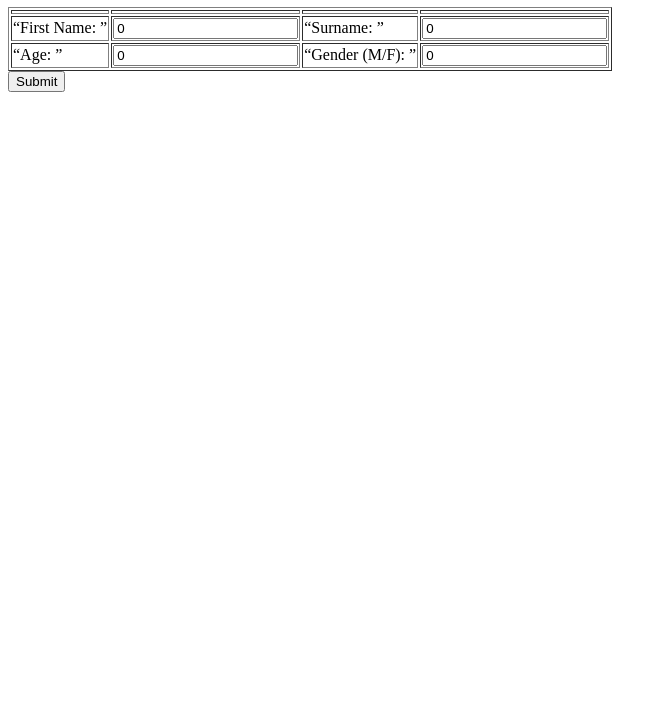
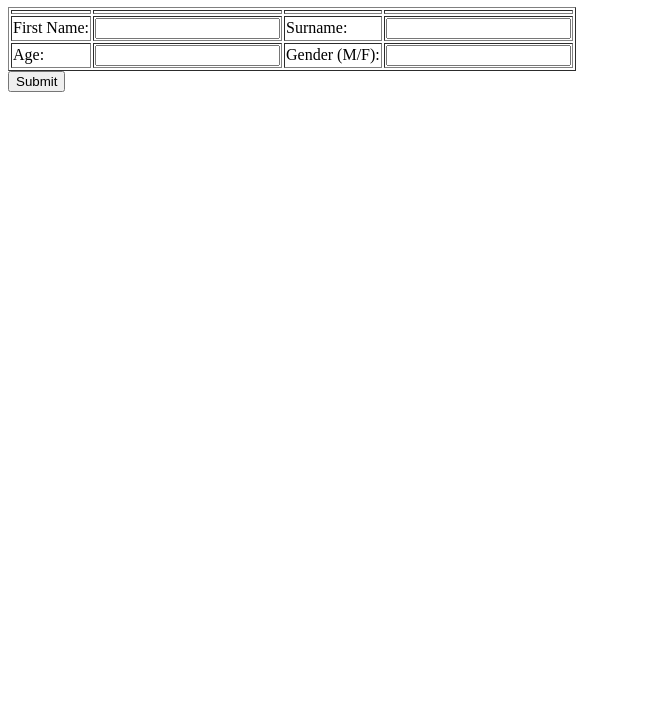
Before and after one commit to samiraelrayyes/SEG3102, a plain HTML site: page Lab1-ClientInformation/web/index.html in a window 1280 px wide. Shown: the part 73-800 px from the top of the page, without its empty margins (0-667 px from the left). Drawn offline with Linux system fonts and the light colour scheme.

Commit message:
removed quotes

```diff
--- a/Lab1-ClientInformation/nbproject/private/private.xml
+++ b/Lab1-ClientInformation/nbproject/private/private.xml
@@ -1,4 +1,8 @@
 <?xml version="1.0" encoding="UTF-8"?>
 <project-private xmlns="http://www.netbeans.org/ns/project-private/1">
     <editor-bookmarks xmlns="http://www.netbeans.org/ns/editor-bookmarks/2" lastBookmarkId="0"/>
+    <open-files xmlns="http://www.netbeans.org/ns/projectui-open-files/1">
+        <file>file:/Users/samira/Dropbox/SEG3102-A/workspace/Lab1-ClientInformation/web/index.html</file>
+        <file>file:/Users/samira/Dropbox/SEG3102-A/workspace/Lab1-ClientInformation/src/java/clientInformation/ClientInformationServlet.java</file>
+    </open-files>
 </project-private>
--- a/Lab1-ClientInformation/web/index.html
+++ b/Lab1-ClientInformation/web/index.html
@@ -22,16 +22,16 @@ and open the template in the editor.
                 </thead>
                 <tbody>
                     <tr>
-                        <td>“First Name: ”</td>
-                        <td><input type="text" name="FirstName" value="0" /></td>
-                        <td>“Surname: ”</td>
-                        <td><input type="text" name="Surname" value="0" /></td>
+                        <td>First Name: </td>
+                        <td><input type="text" name="FirstName" value="" /></td>
+                        <td>Surname: </td>
+                        <td><input type="text" name="Surname" value="" /></td>
                     </tr>
                     <tr>
-                        <td>“Age: ”</td>
-                        <td><input type="text" name="Age" value="0" /></td>
-                        <td>“Gender (M/F): ”</td>
-                        <td><input type="text" name="Gender" value="0" /></td>
+                        <td>Age: </td>
+                        <td><input type="text" name="Age" value="" /></td>
+                        <td>Gender (M/F): </td>
+                        <td><input type="text" name="Gender" value="" /></td>
                     </tr>
                 </tbody>
             </table>
```
